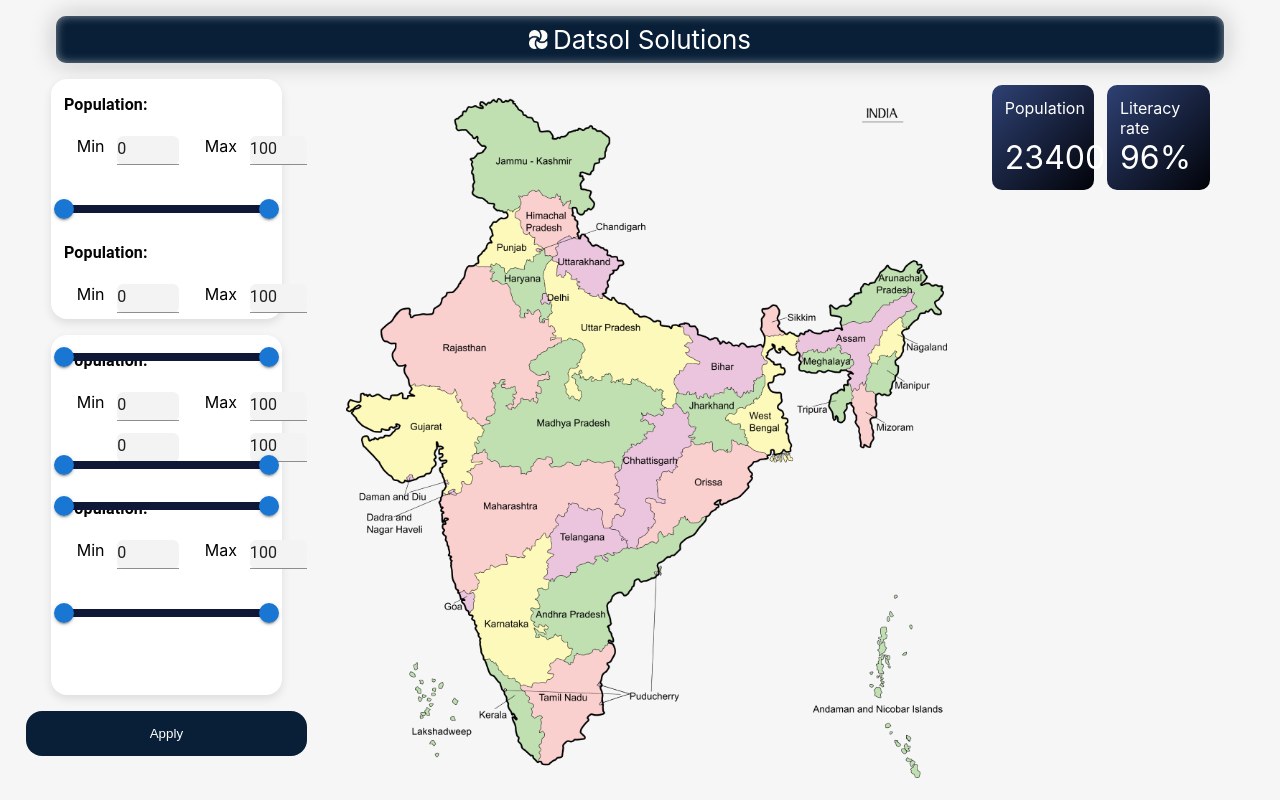
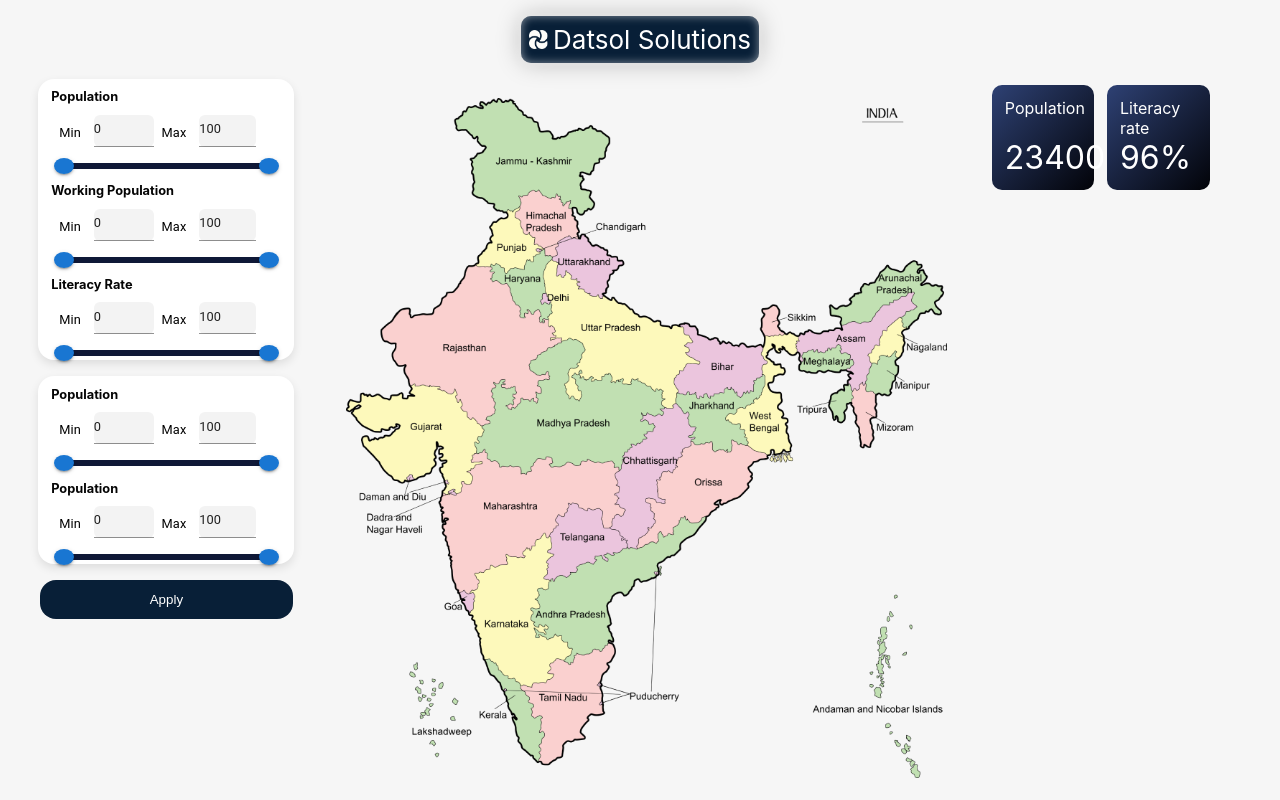
Before and after one commit to Archisha394/dashborad, a React (Create React App) app: page / in a window 1280 px wide. Built offline with nearby package versions, Linux system fonts and the light colour scheme; the HTML template or start-up script is replaced by a standard one.

Commit message:
leftsidechanged

```diff
--- a/src/App.css
+++ b/src/App.css
@@ -15,13 +15,18 @@ body {
   font-size: calc(10px + 2vmin);
   border-radius: 10px;
   color: white;
-  margin: 2vh 5%;
-  width: 90%;
+  margin: 2vh 3%;
   box-shadow: inset 0px 0px 10px rgba(255, 255, 255, 0.5),
     0px 0px 10px rgba(255, 255, 255, 0.5), 0px 0px 25px rgba(0, 0, 0, 0.25); /* Added drop shadow */
   padding: 1vh;
 }
 
+.inputHeader{
+  color: #050505;
+  font-weight: bold;
+  font-size: 0.8rem;
+  padding:1.3vh 1vw;
+}
 .main-content {
   display: flex;
   flex-direction: row;
@@ -72,8 +77,8 @@ body {
 .slider1 {
   display: flex;
   flex-direction: column;
-  width: 18vw;
-  height:30vh;
+  width: auto;
+  height:auto;
   background: #ffffff;
   border-radius: 16px;
   box-shadow: 0px 4px 10px rgba(0, 0, 0, 0.1);
@@ -83,8 +88,8 @@ body {
 .slider2 {
   display: flex;
   flex-direction: column;
-  width: 18vw;
-  height:45vh;
+  width: auto;
+  height:auto;
   background: #ffffff;
   border-radius: 16px;
   box-shadow: 0px 4px 10px rgba(0, 0, 0, 0.1);
@@ -95,13 +100,13 @@ body {
   background: #081f37;
   border: none;
   border-radius: 16px;
-  padding: 15px 25px;
+  padding: 12px 25px;
   margin-bottom: 2vh;
   color: white;
   display: flex;
   justify-content: center;
   cursor: pointer;
-  width: 100%;
+  width: 90%;
 }
 
 .apply-button-div {
--- a/src/App.js
+++ b/src/App.js
@@ -151,12 +151,17 @@ function App() {
       <div className="main-content">
         <div className="Slider-content">
           <div className="slider1">
+          <div className="inputHeader"> Population</div>
             <PriceRangeSlider />
+            <div className="inputHeader">Working Population</div>
             <PriceRangeSlider />
+            <div className="inputHeader">Literacy Rate</div>
             <PriceRangeSlider />
           </div>
           <div className="slider2">
+          <div className="inputHeader"> Population</div>
             <PriceRangeSlider />
+          <div className="inputHeader"> Population</div>
             <PriceRangeSlider />
           </div>
           <div className="apply-button-div">
--- a/src/Bars/PriceRangeSlider.css
+++ b/src/Bars/PriceRangeSlider.css
@@ -1,4 +1,8 @@
 .populationtext{
-    font-size: 1rem;
+    font-size: 0.6rem;
     margin-left:1vw;
 }
+
+.inputnames{
+    font-size: 0.6rem;
+}
--- a/src/Bars/PriceRangeSlider.js
+++ b/src/Bars/PriceRangeSlider.js
@@ -6,20 +6,27 @@ import Typography from "@mui/material/Typography";
 import Slider from "@mui/material/Slider";
 import MuiInput from "@mui/material/Input";
 
+
+
+
 const Input = styled(MuiInput)`
-  width: 5vw; /* Adjusted width */
+  width: 7vw; /* Adjusted width */
   background-color: #f3f3f3;
   border-radius: 6px;
-  justify-content: space-between;
+  align-items:center;
+  justify-content:center;
   margin-left: 1vw;
+  height:4vh;
+  font-size:0.8rem;
 `;
 
 const StyledSliderWrapper = styled(Box)`
   width: 16vw;
+  margin:-1.5vh 0;
+  margin-left:1vw;
 `;
 
 const InputBox = styled(Box)`
-  padding: 1vw;
   width:8vw;
   display: flex;
   flex-direction: row;
@@ -31,8 +38,14 @@ const MainBox = styled(Box)`
 const PopulationText = styled(Typography)`
   color: #050505;
   font-weight: bold;
-  font-size: 1rem;
+  font-size: 0.8rem;
   padding: 1vw 0 0 1vw;
+`;
+
+const InputText= styled(Typography)`
+  font-size: 0.8rem;
+  margin-top:1vh;
+  margin-left:1vh;
 `;
 
 export default function InputSlider() {
@@ -69,10 +82,8 @@ export default function InputSlider() {
   };
 
   return (
-    <MainBox sx={{ width: "25vw" }}>
-      <PopulationText variant="h6" id="input-slider" gutterBottom>
-        Population:
-      </PopulationText>
+    <MainBox sx={{ width: "20vw" }}>
+
       <Grid container spacing={2} alignItems="center" justifyContent="center">
         <Grid item xs={12} className="inputs">
           <Box
@@ -82,7 +93,7 @@ export default function InputSlider() {
             paddingLeft="1vw" /* Adjusted padding */
           >
             <InputBox>
-              Min
+             <InputText>Min</InputText>
               <Input
                 value={minValue}
                 size="small"
@@ -99,7 +110,7 @@ export default function InputSlider() {
             </InputBox>
 
             <InputBox>
-              Max
+            <InputText>Max</InputText>
               <Input
                 value={maxValue}
                 size="small"
@@ -133,9 +144,15 @@ export default function InputSlider() {
 }
 
 const CustomSlider = styled(Slider)`
+ &&{
   .MuiSlider-track {
     background: #0f1837;
     border: none;
-    height: 8px;
+    height: 6px;
   }
+  .MuiSlider-thumb {
+      height: 2vh; /* Adjusted height */
+      width:2.5vh;
+    }
+ }
 `;
```
